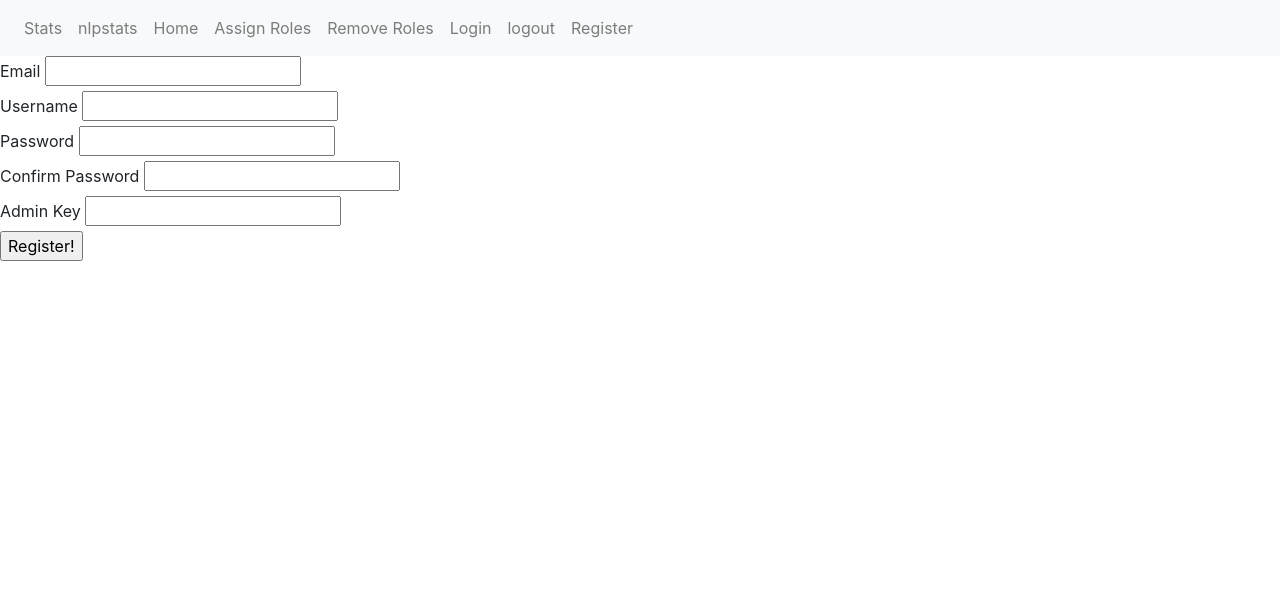
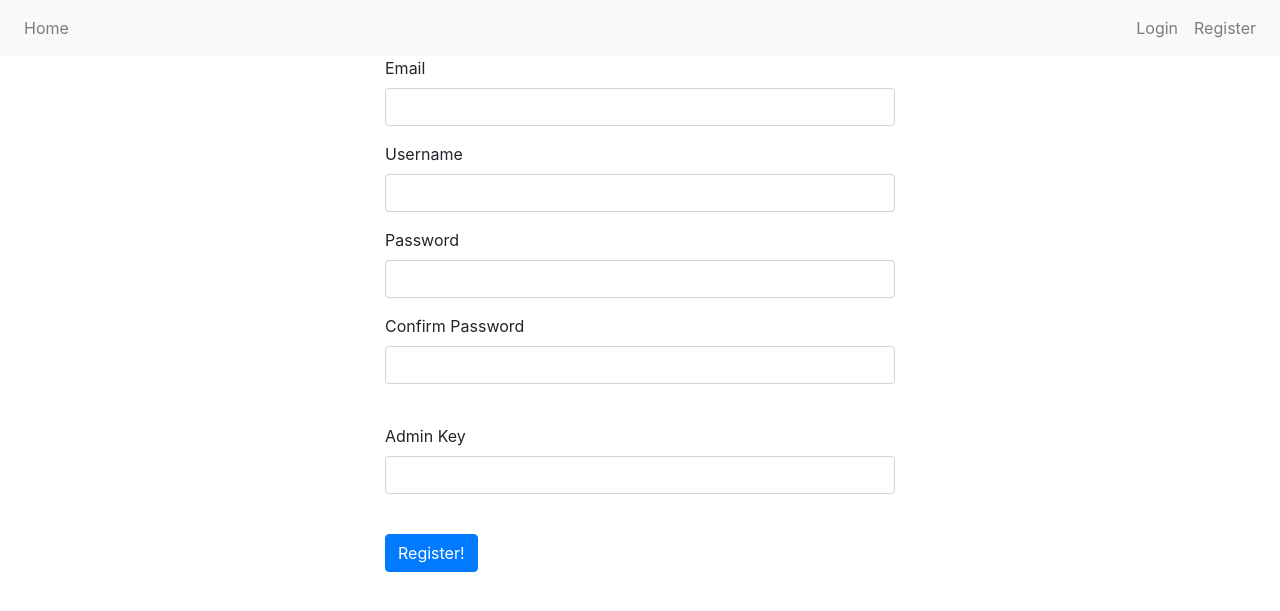
Before and after one commit to RedGhoul/Jobtransparency.NLP, a Flask app: page /users/register in a window 1280 px wide. Shown: the top 611 px of the page. Run offline with Flask 2, Linux system fonts and the light colour scheme; some libraries are stand-ins or nearby versions.

Commit message:
made some styling changes

```diff
--- a/JobtransparencyNLP/templates/base.html
+++ b/JobtransparencyNLP/templates/base.html
@@ -27,35 +27,50 @@
     <title>Jobtransparency NLP</title>
   </head>
   <body>
+    {% with messages = get_flashed_messages() %} {% if messages %} {% for
+    message in messages %}
+    <div class="alert alert-primary" role="alert">{{ message }}</div>
+    {% endfor %} {% endif %} {% endwith %}
     <nav class="navbar navbar-expand-lg navbar-light bg-light">
-      <div class="navbar-nav">
+      <ul class="navbar-nav mr-auto">
+        {% if current_user.is_authenticated %}
         <a class="nav-item nav-link" href="{{ url_for('apistats.stats') }}"
           >Stats</a
         >
         <a class="nav-item nav-link" href="{{ url_for('apistats.nlpstats') }}"
           >nlpstats</a
         >
+        {% else %}
+
         <a class="nav-item nav-link" href="{{ url_for('index') }}">Home</a>
+        {% endif %}
+      </ul>
+      <ul class="nav navbar-nav navbar-right">
+        {% if current_user.is_authenticated %}
         <a class="nav-item nav-link" href="{{ url_for('users.assignroles') }}"
           >Assign Roles</a
         >
         <a class="nav-item nav-link" href="{{ url_for('users.removeroles') }}"
           >Remove Roles</a
         >
+        <a class="nav-item nav-link" href="{{ url_for('users.logout') }}"
+          >logout</a
+        >
+        <a class="nav-item nav-link">Hi {{ current_user.username }}!</a>
+        {% else %}
+
         <a class="nav-item nav-link" href="{{ url_for('users.login') }}"
           >Login</a
         >
-        <a class="nav-item nav-link" href="{{ url_for('users.logout') }}"
-          >logout</a
-        >
+
         <a class="nav-item nav-link" href="{{ url_for('users.register') }}"
           >Register</a
         >
-      </div>
+        {% endif %}
+      </ul>
     </nav>
-    {% with messages = get_flashed_messages() %} {% if messages %} {% for
-    message in messages %}
-    <div class="alert alert-primary" role="alert">{{ message }}</div>
-    {% endfor %} {% endif %} {% endwith %} {% block content %} {% endblock %}
+    <div class="container">
+      {% block content %} {% endblock %}
+    </div>
   </body>
 </html>
--- a/JobtransparencyNLP/templates/home.html
+++ b/JobtransparencyNLP/templates/home.html
@@ -1,6 +1,6 @@
 {% extends "base.html" %} {% block content %}
 <div class="jumbotron">
-  <h1>Welcome to Jobtransparency.NLP Page</h1>
-  <p>Please select one of the links from the nav bar.</p>
+  <h1>Welcome to Text Classify</h1>
+  <p>Serving your NLP Needs</p>
 </div>
 {% endblock %}
--- a/JobtransparencyNLP/users/templates/users/register.html
+++ b/JobtransparencyNLP/users/templates/users/register.html
@@ -1,11 +1,33 @@
 {% extends "base.html" %} {% block content %}
-<form method="POST">
-  {# This hidden_tag is a CSRF security feature. #} {{ form.hidden_tag() }} {{
-  form.email.label }} {{ form.email() }}<br />
-  {{ form.username.label }} {{ form.username() }}<br />
-  {{ form.password.label }} {{ form.password() }}<br />
-  {{ form.pass_confirm.label }} {{ form.pass_confirm() }}<br />
-  {{ form.adminkey.label }} {{ form.adminkey() }}<br />
-  {{ form.submit() }}
-</form>
+<div class="row">
+  <div class="col-md-3"></div>
+  <div class="col-md-6">
+    <div class="col-md-12">
+      <form method="POST">
+        {{ form.hidden_tag() }}
+        <div class="form-group">
+          {{ form.email.label }} {{ form.email(class_="form-control") }}
+        </div>
+        <div class="form-group">
+          {{ form.username.label }} {{ form.username(class_="form-control") }}
+        </div>
+        <div class="form-group">
+          {{ form.password.label }} {{ form.password(class_="form-control") }}
+        </div>
+        <div class="form-group">
+          {{ form.pass_confirm.label }} {{
+          form.pass_confirm(class_="form-control") }}<br />
+        </div>
+        <div class="form-group">
+          {{ form.adminkey.label }} {{ form.adminkey(class_="form-control")
+          }}<br />
+        </div>
+
+        {{ form.submit(class_="btn btn-primary") }}
+      </form>
+    </div>
+  </div>
+  <div class="col-md-3"></div>
+</div>
+
 {% endblock %}
--- a/gunicorn.conf.py
+++ b/gunicorn.conf.py
@@ -14,9 +14,7 @@ accesslog = "-"
 
 # bind = 'unix:%s' % os.path.join(_VAR, 'run/gunicorn.sock')
 bind = '0.0.0.0:8080'
-# workers = 3
-workers = 1
-
+workers = 3
 timeout = 3 * 60  # 3 minutes
 # keepalive = 24 * 60 * 60  # 1 day
 
```
Also changed, not shown: JobtransparencyNLP/users/templates/users/login.html (+19 -9 lines).
